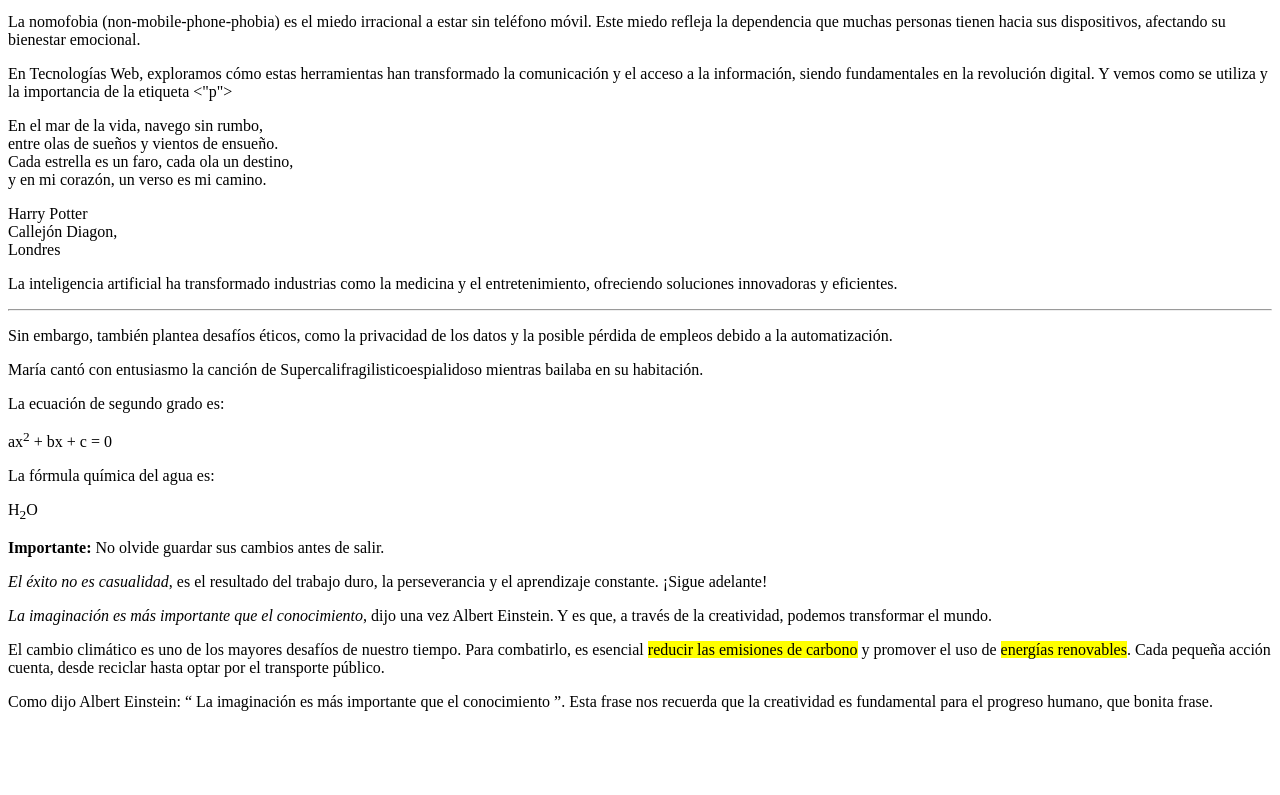
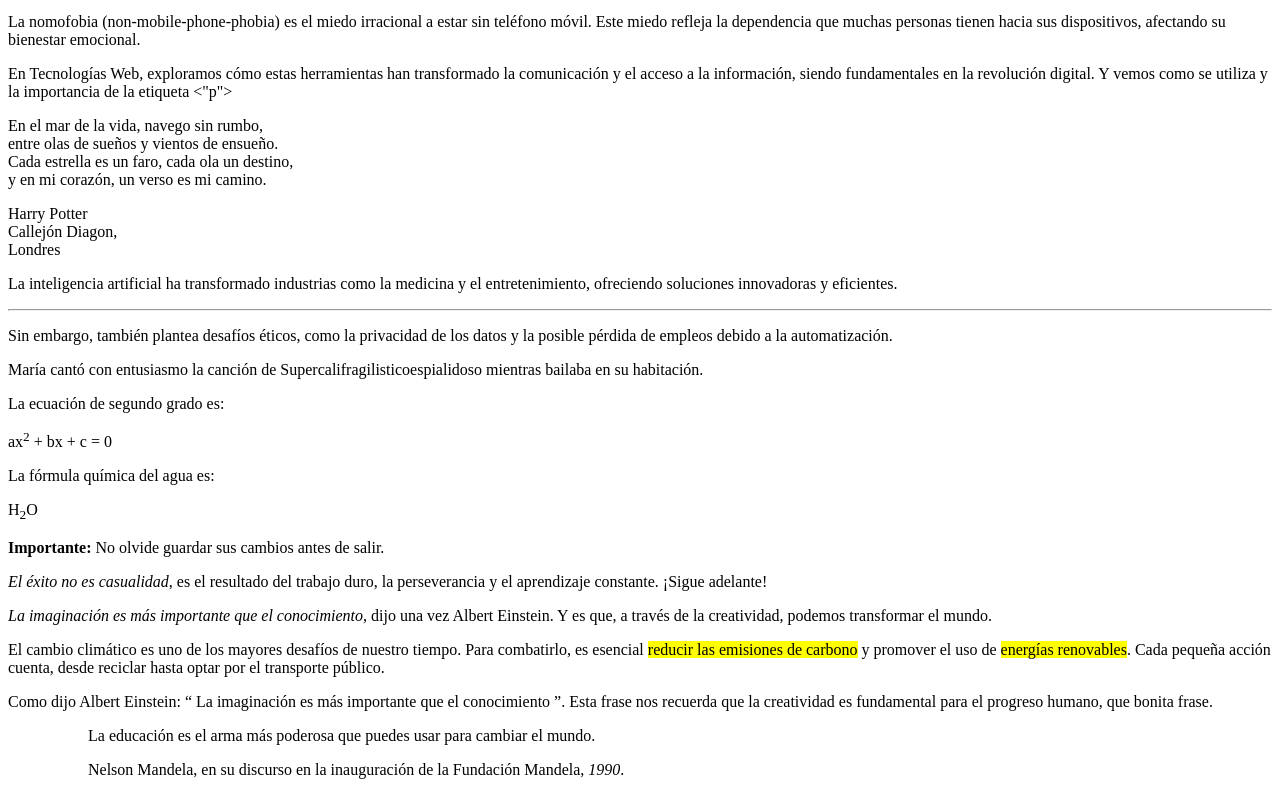
Before and after one commit to JesusxAriel/ElementosTextoTecWeb, a plain HTML site: page index.html in a window 1280 px wide. Shown: the part 378-1173 px from the top of the page. Before the commit the page ends 1105 px from the top, so only its background shows below. Drawn offline with Linux system fonts and the light colour scheme.

Commit message:
Ultimo cambio con blockquote

```diff
--- a/index.html
+++ b/index.html
@@ -78,5 +78,14 @@
             Esta frase nos recuerda que la creatividad es fundamental para el progreso humano, que bonita frase.
         </p>
     </div>
+    <figure>
+        <blockquote cite="https://es.wikipedia.org/wiki/Nelson_Mandela">
+            <p>
+                La educación es el arma más poderosa que puedes usar para cambiar el mundo.
+            </p>
+            <figcaption>Nelson Mandela, en su discurso en la inauguración de la Fundación Mandela, <cite>1990</cite>.
+            </figcaption>
+        </blockquote>
+    </figure>
 </body>
 </html>
```
